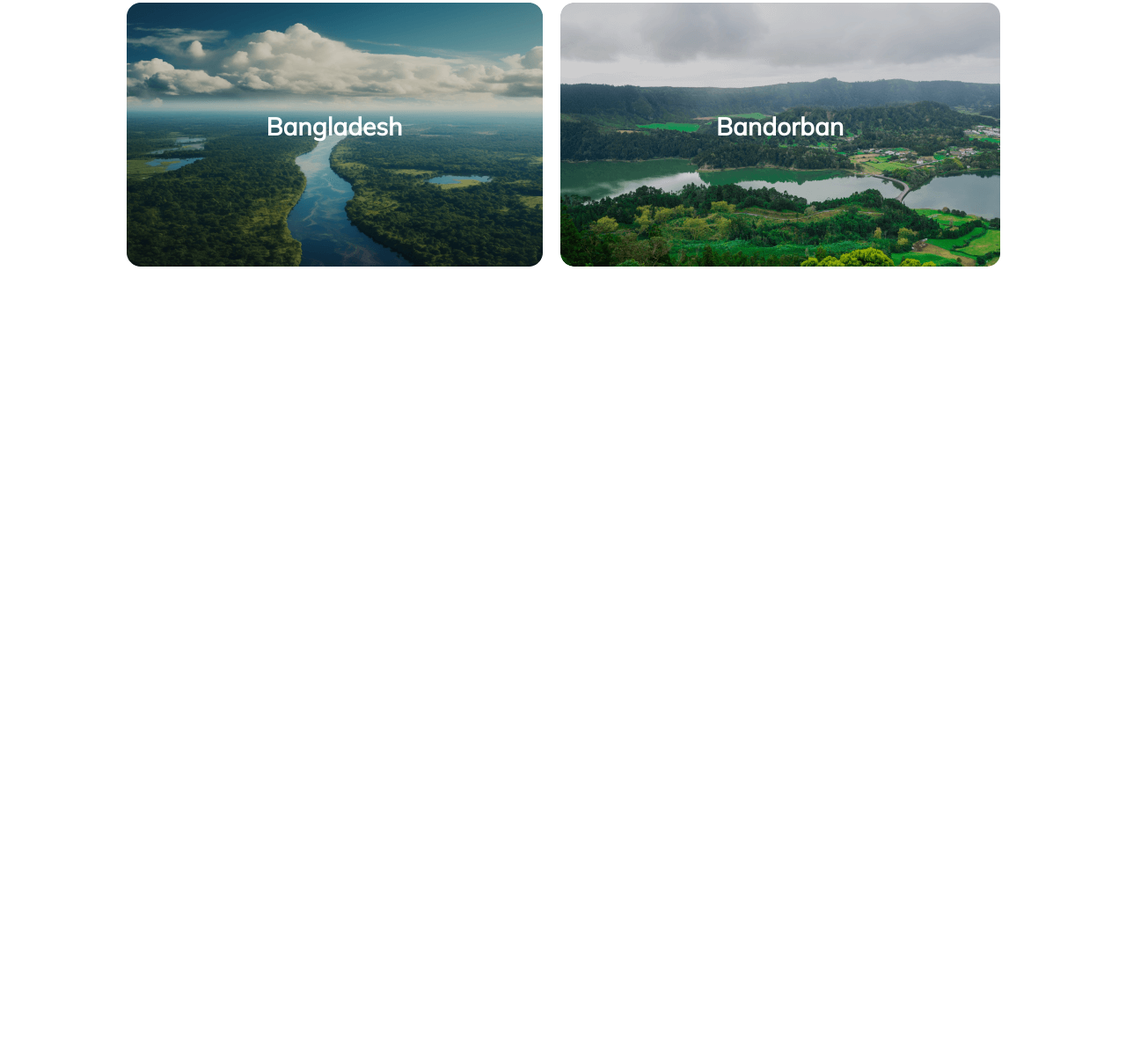
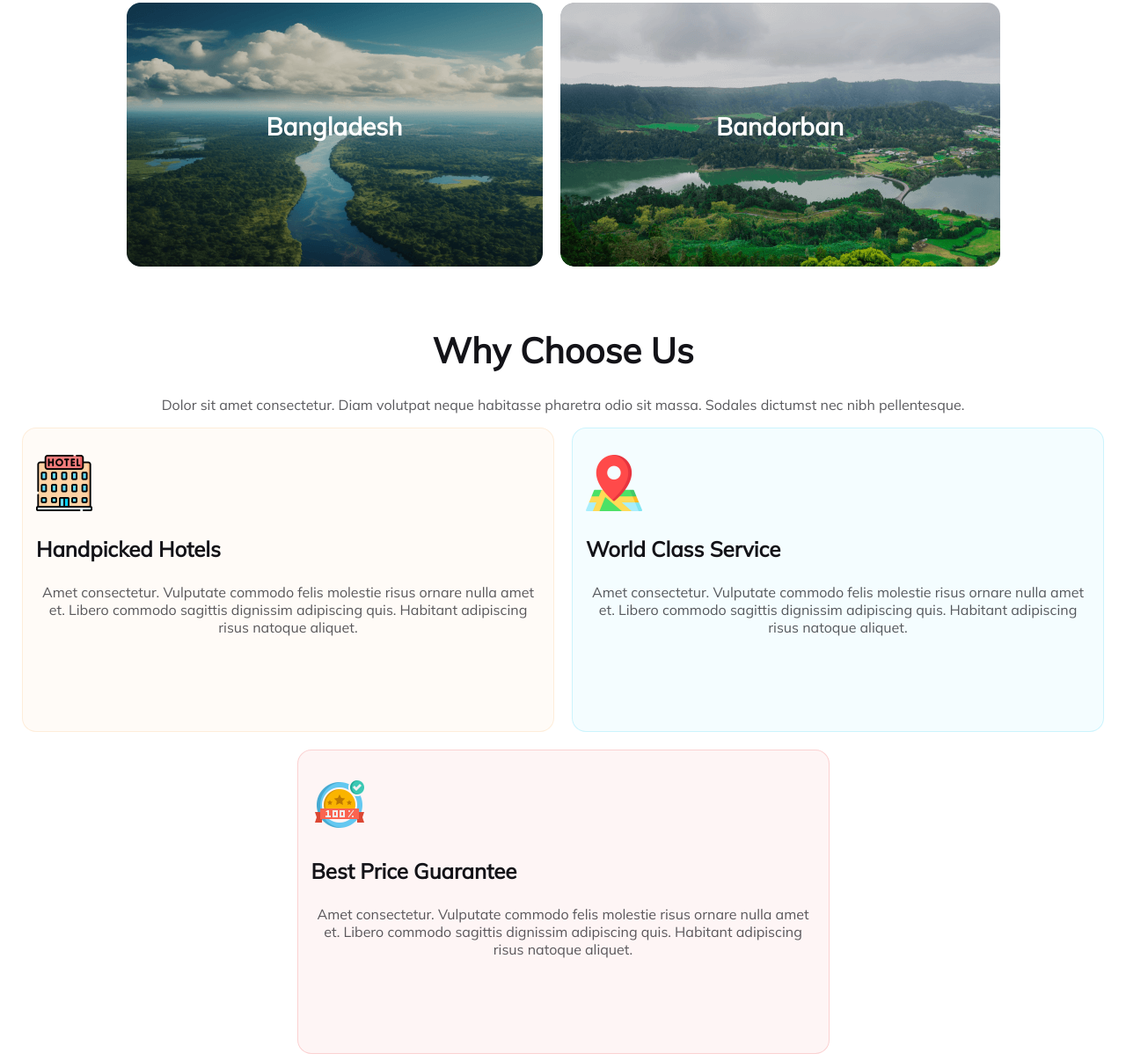
Before and after one commit to MdFuad92/Assignment-2, a plain HTML site: page index.html in a window 1280 px wide. Shown: the part 2100-3306 px from the top of the page at 88% size. Before the commit the page ends 2411 px from the top, so only its background shows below. Drawn offline with Linux system fonts and the light colour scheme.

Commit message:
finished card section

```diff
--- a/index.html
+++ b/index.html
@@ -130,6 +130,38 @@
 
     </div>
 
+    <div class="Section-2">
+        <h1>Why Choose Us</h1>
+        <p>Dolor sit amet consectetur. Diam volutpat neque habitasse pharetra odio sit massa. Sodales dictumst nec nibh pellentesque.</p>
+
+        <div class="cards">
+            <div class="card-section">
+                <div class="card1">
+                    <img src="/Images/hotel.png" alt="">
+                    <h3>Handpicked Hotels</h3>
+                    <p>Amet consectetur. Vulputate commodo felis molestie risus  ornare nulla amet et. Libero commodo sagittis dignissim adipiscing quis. Habitant adipiscing risus natoque aliquet. </p>
+                </div>
+                <div class="card2">
+                    <img src="/Images/map.png" alt="">
+                    <h3>World Class Service</h3>
+                    <p>Amet consectetur. Vulputate commodo felis molestie risus  ornare nulla amet et. Libero commodo sagittis dignissim adipiscing quis. Habitant adipiscing risus natoque aliquet. </p>
+                </div>
+            </div>
+
+            <div class="card-section2">
+
+                <div class="card3">
+                    <img src="/Images/customer-satisfaction.png" alt="">
+                    <h3>Best Price Guarantee</h3>
+                    <p>Amet consectetur. Vulputate commodo felis molestie risus  ornare nulla amet et. Libero commodo sagittis dignissim adipiscing quis. Habitant adipiscing risus natoque aliquet. </p>
+                </div>
+            </div>
+
+
+        </div>
+
+    </div>
+
 
 
 
--- a/style/style.css
+++ b/style/style.css
@@ -454,6 +454,96 @@
 
 }
 
+.Section-2{
+
+    margin-top: 70px;
+}
+
+.Section-2 h1{
+    color: #131318;
+    text-align: center;
+    font-family: 'Mulish', sans-serif;
+    font-size: 40px;
+
+    font-weight: 800;
+
+}
+
+.Section-2 p{
+    color: rgba(19, 19, 24, 0.70);
+    text-align: center;
+    font-family: 'Mulish', sans-serif;
+    font-size: 16px;
+
+    font-weight: 400;
+
+}
+
+.cards h3{
+    color: #131318;
+
+    font-family: 'Mulish', sans-serif;
+    font-size: 24px;
+
+    font-weight: 800;
+
+
+
+}
+
+
+.card1{
+    width: 573px;
+    height: 284px;
+    border-radius: 16px;
+    border: 1px solid rgba(251, 181, 99, 0.20);
+    background: rgba(251, 181, 99, 0.05);
+    padding: 30px 15px;
+}
+
+.card2{
+
+    width: 573px;
+    height: 284px;
+    border-radius: 16px;
+    border: 1px solid rgba(41, 206, 246, 0.20);
+    background: rgba(41, 206, 246, 0.05);
+    padding: 30px 15px;
+}
+
+.card3{
+    width: 573px;
+    height: 284px;
+    border-radius: 16px;
+    border: 1px solid rgba(233, 68, 68, 0.20);
+    background: rgba(233, 68, 68, 0.05);
+    padding: 30px 15px;
+
+}
+
+.card1 img{
+    width: 64px;
+}
+.card2 img{
+    width: 64px;
+}
+.card3 img{
+    width: 64px;
+}
+
+.card-section{
+    display: flex;
+    justify-content: center;
+    gap: 20px;
+}
+
+.card-section2{
+
+    display: flex;
+    justify-content: center;
+    margin-top: 20px;
+}
+
 
 
 
@@ -550,6 +640,23 @@
     align-items: center;
     justify-content:center;
 
+  }
+
+
+
+  .card-section{
+    flex-direction: column;
+    display: flex;
+    justify-content: center;
+    align-items: center;
+  }
+
+  .card1 ,.card2 {
+    max-width: 352px;
+    height: 300px;
+
+
+  }
 
 
 
@@ -560,10 +667,6 @@
 
 
 
-   }
-
-
-
 
 
 
```
Also changed, not shown: Images/customer-satisfaction.png (added), Images/hotel.png (added), Images/map.png (added).
